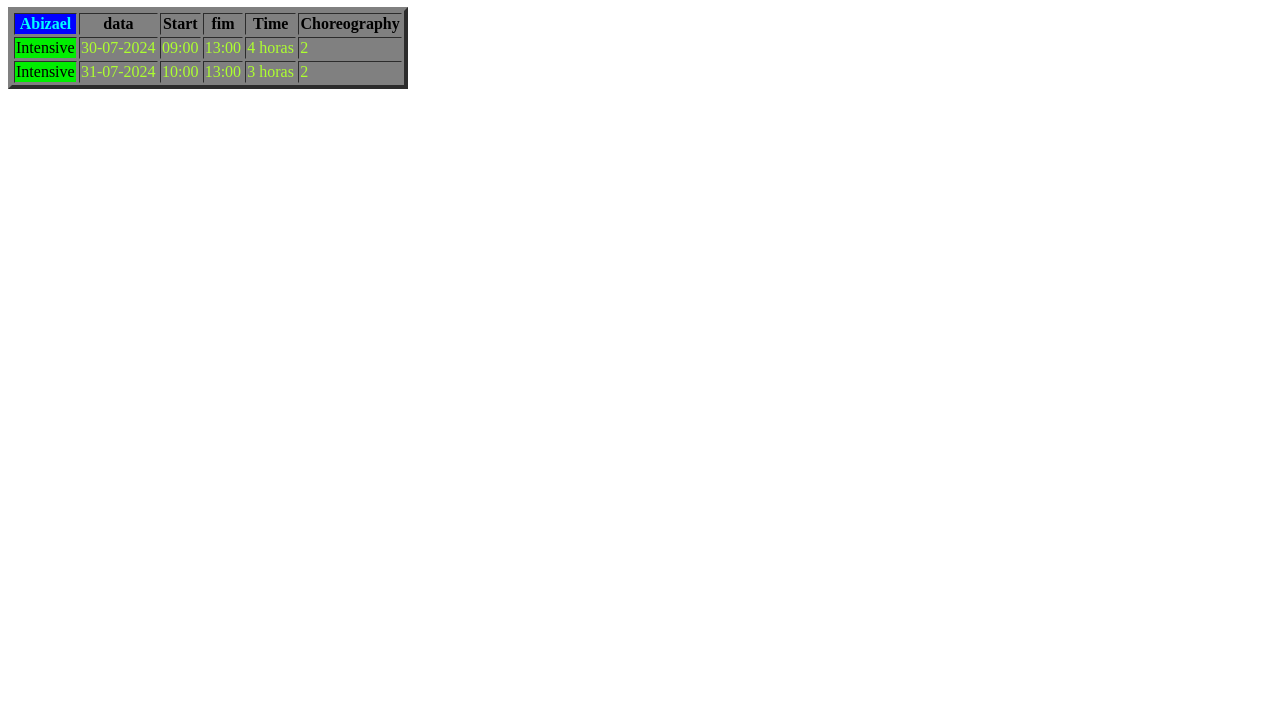
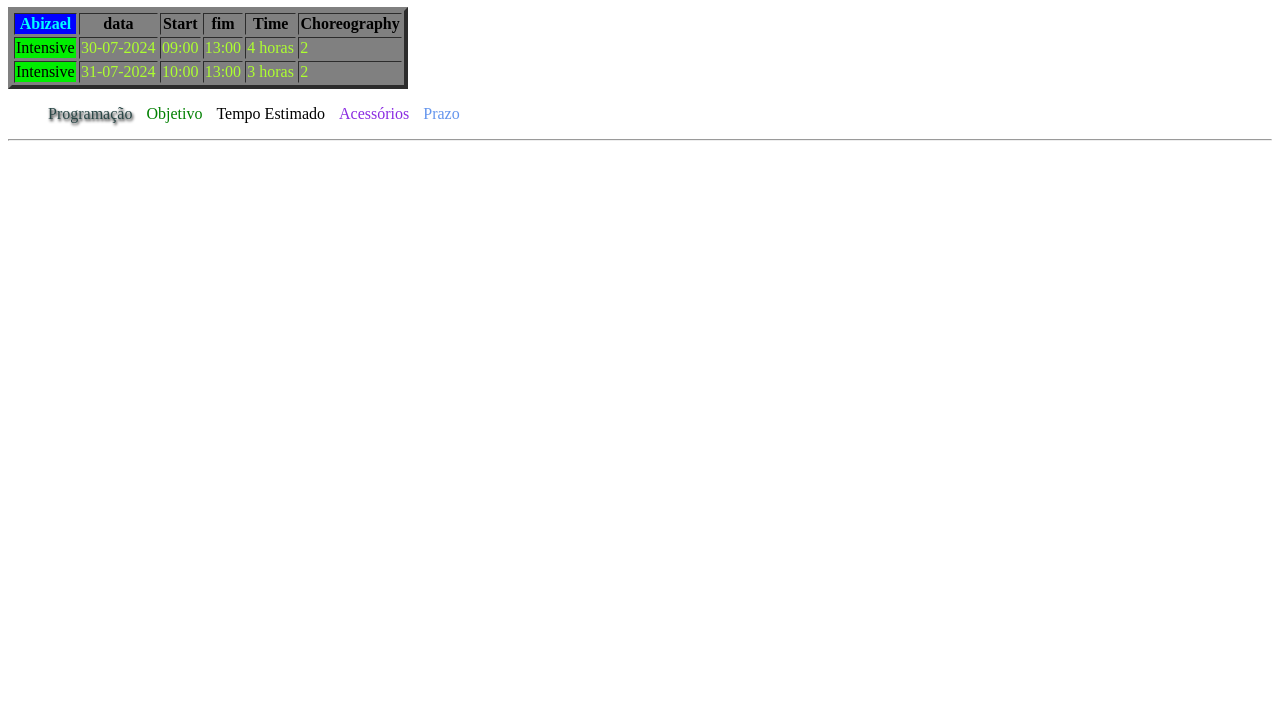
Before and after one commit to edskate/Abizael-30-07-2024, a plain HTML site: page index.html in a window 1280 px wide. Shown: the part 73-800 px from the top of the page. Drawn offline with Linux system fonts and the light colour scheme.

Commit message:
atulaização

```diff
--- a/index.html
+++ b/index.html
@@ -4,6 +4,7 @@
     <meta charset="UTF-8">
     <meta name="viewport" content="width=device-width, initial-scale=1.0">
     <title>Schedule.</title>
+    <link rel="stylesheet" href="style.css">
 </head>
 <body>
     <h1>Schedule.2024-30-07-2024</h1>
@@ -34,5 +35,14 @@
             <td style="color: greenyellow;">2</td>
         </tr>
     </table>
+    <ul>
+        <li style="color: rgb(42, 71, 71); text-shadow: 1px 2px 3px #000;">Programação</li>
+        <li style="color: green;">Objetivo</li>
+        <li class="coming-soon">Tempo Estimado</li>
+        <li style="color: blueviolet;">Acessórios </li>
+        <li style="color: cornflowerblue;">Prazo</li>
+    </ul>
+
+    <hr>
 </body>
 </html>
--- /dev/null
+++ b/style.css
@@ -0,0 +1,8 @@
+li{
+    display: inline;
+    margin-right: 10px;
+
+}
+li.coming-soom{
+    visibility: hidden;
+}
```
